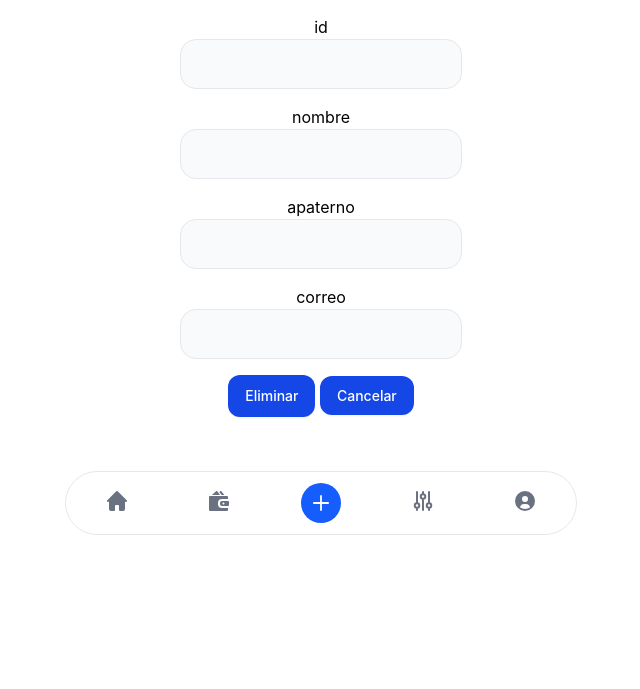
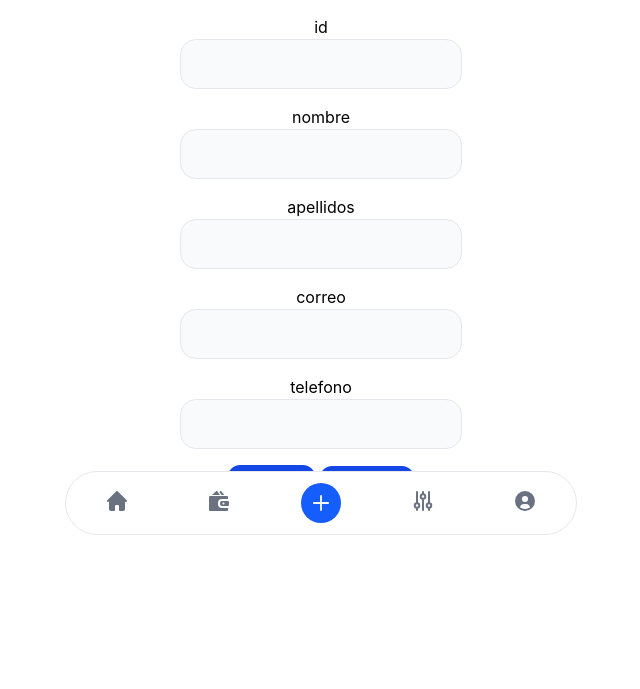
Before and after one commit to IDGS-801-23000572/FlaskBDIDGS801, a Flask app: page /eliminar in a window 1280 px wide. Shown: the part 249-938 px from the top of the page, without its empty margins (319-959 px from the left). Before the commit the page ends 784 px from the top, so only its background shows below. Run offline with Flask 3, Linux system fonts and the light colour scheme; data comes from the database, SQL or seed files in the repository; both versions use the stored data as it was after the commit; parts of the project's set-up code (start-up, migrations or seed data) failed here and were passed over; some libraries are stand-ins or nearby versions.

Commit message:
Migraciones 25/02/2026

```diff
--- a/app.py
+++ b/app.py
@@ -28,8 +28,9 @@
 	create_form=forms.UserForm2(request.form)
 	if request.method== 'POST':
 		alum=Alumnos(nombre=create_form.nombre.data,
-			   		apaterno=create_form.apaterno.data,
-					email=create_form.email.data)
+			   		apellidos=create_form.apellidos.data,
+					email=create_form.email.data,
+					telefono=create_form.telefono.data)
 		db.session.add(alum)
 		db.session.commit()
 		return redirect(url_for("index"))
@@ -43,9 +44,10 @@
 		alum1 = db.session.query(Alumnos).filter(Alumnos.id==id).first()
 		id=request.args.get('id')
 		nombre=alum1.nombre
-		apaterno=alum1.apaterno
+		apellidos=alum1.apellidos
 		email=alum1.email
-	return render_template("detalles.html",id=id, nombre=nombre, apaterno=apaterno, email=email)
+		telefono = alum1.telefono
+	return render_template("detalles.html",id=id, nombre=nombre, apellidos=apellidos, email=email, telefono = telefono)
 
 @app.route("/editar", methods=['GET','POST'])
 def editar():
@@ -55,15 +57,17 @@
 		alum1 = db.session.query(Alumnos).filter(Alumnos.id==id).first()
 		create_form.id.data=request.args.get('id')
 		create_form.nombre.data=str.rstrip(alum1.nombre)
-		create_form.apaterno.data=alum1.apaterno
+		create_form.apellidos.data=alum1.apellidos
 		create_form.email.data=alum1.email
+		create_form.telefono.data=alum1.telefono
 	if request.method== 'POST':
 		id=create_form.id.data
 		alum1=db.session.query(Alumnos).filter(Alumnos.id==id).first()
 		alum1.id=id
 		alum1.nombre=str.rstrip(create_form.nombre.data)
-		alum1.apaterno=create_form.apaterno.data
+		alum1.apellidos=create_form.apellidos.data
 		alum1.email=create_form.email.data
+		alum1.telefono=create_form.telefono.data
 		db.session.add(alum1)
 		db.session.commit()
 		return redirect(url_for("index"))
@@ -78,8 +82,9 @@
 		if alum1:
 			create_form.id.data = alum1.id
 			create_form.nombre.data = alum1.nombre
-			create_form.apaterno.data = alum1.apaterno
+			create_form.apellidos.data = alum1.apellidos
 			create_form.email.data = alum1.email
+			create_form.telefono.data = alum1.telefono
 			return render_template("eliminar.html", form=create_form)
 
 	if request.method == 'POST':
--- a/forms.py
+++ b/forms.py
@@ -10,10 +10,13 @@
         validators.DataRequired(message="El nombre es requerido"),
         validators.length(min=4, max=20, message="Requiere minimo de 4 y maximo de 20"),
     ])
-    apaterno=StringField('apaterno',[
+    apellidos=StringField('apellidos',[
         validators.DataRequired(message="El apellido es requerido"),
     ])
     email=EmailField('correo',[
         validators.DataRequired(message="El correo es requerido"),
         validators.Email( message="Ingrese un correo válido"),
     ])
+    telefono=StringField('telefono',[
+        validators.DataRequired(message="El telefono es requerido")
+    ])
--- a/static/dist/output.css
+++ b/static/dist/output.css
@@ -851,12 +851,6 @@
   .mx-auto {
     margin-inline: auto;
   }
-  .ms-1\.5 {
-    margin-inline-start: calc(var(--spacing) * 1.5);
-  }
-  .-me-0\.5 {
-    margin-inline-end: calc(var(--spacing) * -0.5);
-  }
   .mt-2 {
     margin-top: calc(var(--spacing) * 2);
   }
@@ -1164,9 +1158,6 @@
   }
   .mb-5 {
     margin-bottom: calc(var(--spacing) * 5);
-  }
-  .mb-6 {
-    margin-bottom: calc(var(--spacing) * 6);
   }
   .apexcharts-xaxistooltip {
     .apexcharts-canvas & {
@@ -1385,9 +1376,6 @@
   .w-64 {
     width: calc(var(--spacing) * 64);
   }
-  .w-auto {
-    width: auto;
-  }
   .w-full {
     width: 100%;
   }
@@ -1535,6 +1523,13 @@
   .gap-2 {
     gap: calc(var(--spacing) * 2);
   }
+  .space-y-1 {
+    :where(& > :not(:last-child)) {
+      --tw-space-y-reverse: 0;
+      margin-block-start: calc(calc(var(--spacing) * 1) * var(--tw-space-y-reverse));
+      margin-block-end: calc(calc(var(--spacing) * 1) * calc(1 - var(--tw-space-y-reverse)));
+    }
+  }
   .space-y-4 {
     :where(& > :not(:last-child)) {
       --tw-space-y-reverse: 0;
@@ -2226,6 +2221,10 @@
     --tw-duration: 75ms;
     transition-duration: 75ms;
   }
+  .duration-200 {
+    --tw-duration: 200ms;
+    transition-duration: 200ms;
+  }
   .duration-300 {
     --tw-duration: 300ms;
     transition-duration: 300ms;
@@ -2237,6 +2236,10 @@
   .ease-out {
     --tw-ease: var(--ease-out);
     transition-timing-function: var(--ease-out);
+  }
+  .outline-none {
+    --tw-outline-style: none;
+    outline-style: none;
   }
   .group-hover\:bg-transparent {
     &:is(:where(.group):hover *) {
@@ -2432,6 +2435,11 @@
       border-color: var(--color-brand);
     }
   }
+  .focus\:border-transparent {
+    &:focus {
+      border-color: transparent;
+    }
+  }
   .focus\:ring-2 {
     &:focus {
       --tw-ring-shadow: var(--tw-ring-inset,) 0 0 0 calc(2px + var(--tw-ring-offset-width)) var(--tw-ring-color, currentcolor);
@@ -2447,6 +2455,11 @@
   .focus\:ring-blue-300 {
     &:focus {
       --tw-ring-color: var(--color-blue-300);
+    }
+  }
+  .focus\:ring-blue-500 {
+    &:focus {
+      --tw-ring-color: var(--color-blue-500);
     }
   }
   .focus\:ring-brand {
--- a/templates/detalles.html
+++ b/templates/detalles.html
@@ -5,8 +5,9 @@
             <img class="object-cover w-full rounded-base h-64 md:h-auto md:w-48 mb-4 md:mb-0" src="static/img/oki.jpg" alt="">
             <div class="flex flex-col justify-between md:p-4 leading-normal">
                 <h5 class="mb-2 text-2xl font-bold tracking-tight text-heading">Nombre : {{nombre}}</h5>
-                <h5 class="mb-2 text-2xl font-bold tracking-tight text-heading">Apellidos : {{apaterno}}</h5>
+                <h5 class="mb-2 text-2xl font-bold tracking-tight text-heading">Apellidos : {{apellidos}}</h5>
                 <h5 class="mb-2 text-2xl font-bold tracking-tight text-heading">Correo : {{email}}</h5>
+                <h5 class="mb-2 text-2xl font-bold tracking-tight text-heading">Telefono : {{telefono}}</h5>
             </div>
         </a>
     </div>
--- a/templates/editar.html
+++ b/templates/editar.html
@@ -12,10 +12,13 @@
                 {{ macros.campoNuevo(form.nombre, class="block w-full px-4 py-3 text-gray-700 bg-gray-50 border border-gray-200 rounded-lg focus:ring-2 focus:ring-blue-500 focus:border-transparent transition duration-200 outline-none") }}
                 </div>
                 <div class="space-y-1">
-                {{ macros.campoNuevo(form.apaterno, class="block w-full px-4 py-3 text-gray-700 bg-gray-50 border border-gray-200 rounded-lg focus:ring-2 focus:ring-blue-500 focus:border-transparent transition duration-200 outline-none") }}
+                {{ macros.campoNuevo(form.apellidos, class="block w-full px-4 py-3 text-gray-700 bg-gray-50 border border-gray-200 rounded-lg focus:ring-2 focus:ring-blue-500 focus:border-transparent transition duration-200 outline-none") }}
                 </div>
                 <div class="space-y-1">
                 {{ macros.campoNuevo(form.email, class="block w-full px-4 py-3 text-gray-700 bg-gray-50 border border-gray-200 rounded-lg focus:ring-2 focus:ring-blue-500 focus:border-transparent transition duration-200 outline-none") }}
+                </div>
+                <div class="space-y-1">
+                {{ macros.campoNuevo(form.telefono, class="block w-full px-4 py-3 text-gray-700 bg-gray-50 border border-gray-200 rounded-lg focus:ring-2 focus:ring-blue-500 focus:border-transparent transition duration-200 outline-none") }}
                 </div>
                 <button type="submit" class="text-white bg-brand box-border border border-transparent hover:bg-brand-strong focus:ring-4 focus:ring-brand-medium shadow-xs font-medium leading-5 rounded-base text-sm px-4 py-2.5 focus:outline-none">Enviar</button>
                 <a href="index" class="text-white bg-brand box-border border border-transparent hover:bg-brand-strong focus:ring-4 focus:ring-brand-medium shadow-xs font-medium leading-5 rounded-base text-sm px-4 py-2.5 focus:outline-none">Cancelar</a>
--- a/templates/eliminar.html
+++ b/templates/eliminar.html
@@ -12,10 +12,13 @@
                 {{ macros.campoNuevo(form.nombre, class="block w-full px-4 py-3 text-gray-700 bg-gray-50 border border-gray-200 rounded-lg focus:ring-2 focus:ring-blue-500 focus:border-transparent transition duration-200 outline-none") }}
                 </div>
                 <div class="space-y-1">
-                {{ macros.campoNuevo(form.apaterno, class="block w-full px-4 py-3 text-gray-700 bg-gray-50 border border-gray-200 rounded-lg focus:ring-2 focus:ring-blue-500 focus:border-transparent transition duration-200 outline-none") }}
+                {{ macros.campoNuevo(form.apellidos, class="block w-full px-4 py-3 text-gray-700 bg-gray-50 border border-gray-200 rounded-lg focus:ring-2 focus:ring-blue-500 focus:border-transparent transition duration-200 outline-none") }}
                 </div>
                 <div class="space-y-1">
                 {{ macros.campoNuevo(form.email, class="block w-full px-4 py-3 text-gray-700 bg-gray-50 border border-gray-200 rounded-lg focus:ring-2 focus:ring-blue-500 focus:border-transparent transition duration-200 outline-none") }}
+                </div>
+                <div class="space-y-1">
+                {{ macros.campoNuevo(form.telefono, class="block w-full px-4 py-3 text-gray-700 bg-gray-50 border border-gray-200 rounded-lg focus:ring-2 focus:ring-blue-500 focus:border-transparent transition duration-200 outline-none") }}
                 </div>
                 <button type="submit" class="text-white bg-brand box-border border border-transparent hover:bg-brand-strong focus:ring-4 focus:ring-brand-medium shadow-xs font-medium leading-5 rounded-base text-sm px-4 py-2.5 focus:outline-none">Eliminar</button>
                 <a href="index" class="text-white bg-brand box-border border border-transparent hover:bg-brand-strong focus:ring-4 focus:ring-brand-medium shadow-xs font-medium leading-5 rounded-base text-sm px-4 py-2.5 focus:outline-none">Cancelar</a>
```
Also changed, not shown: bdidgs801_alumnos.sql (added, +55 -0 lines), templates/alumnos.html (+6 -2 lines), templates/index.html (+8 -2 lines).
